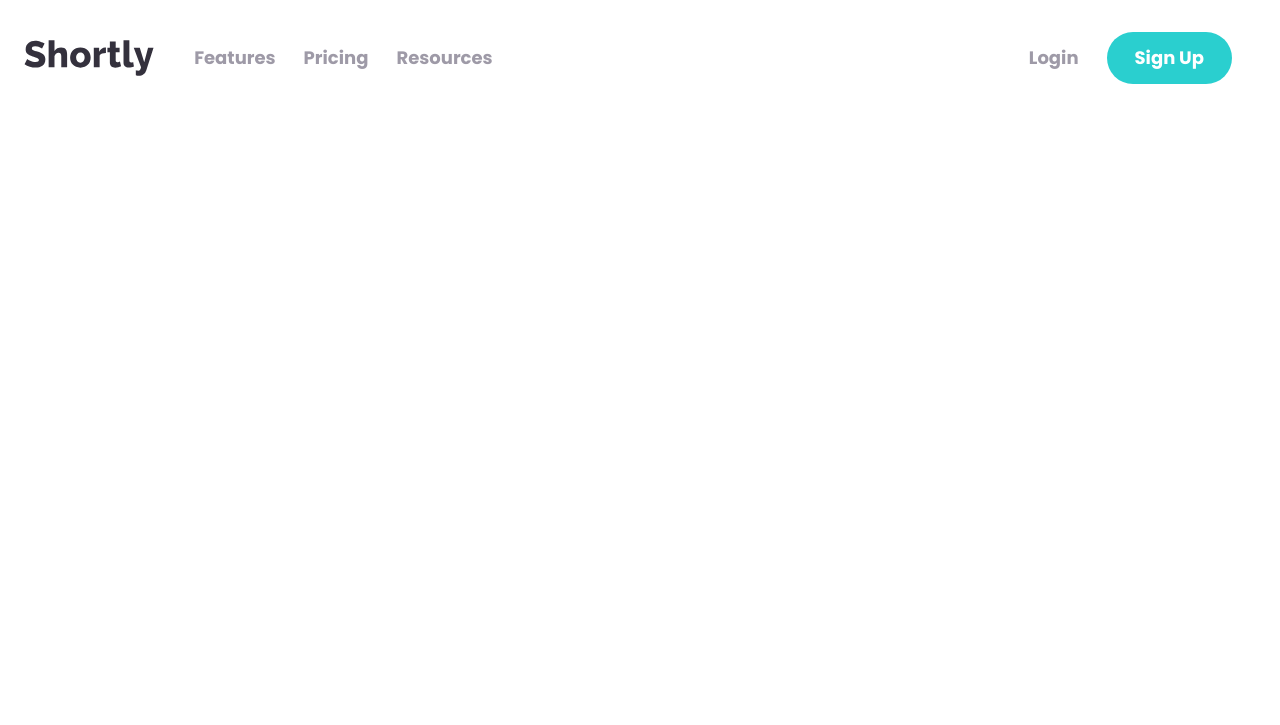
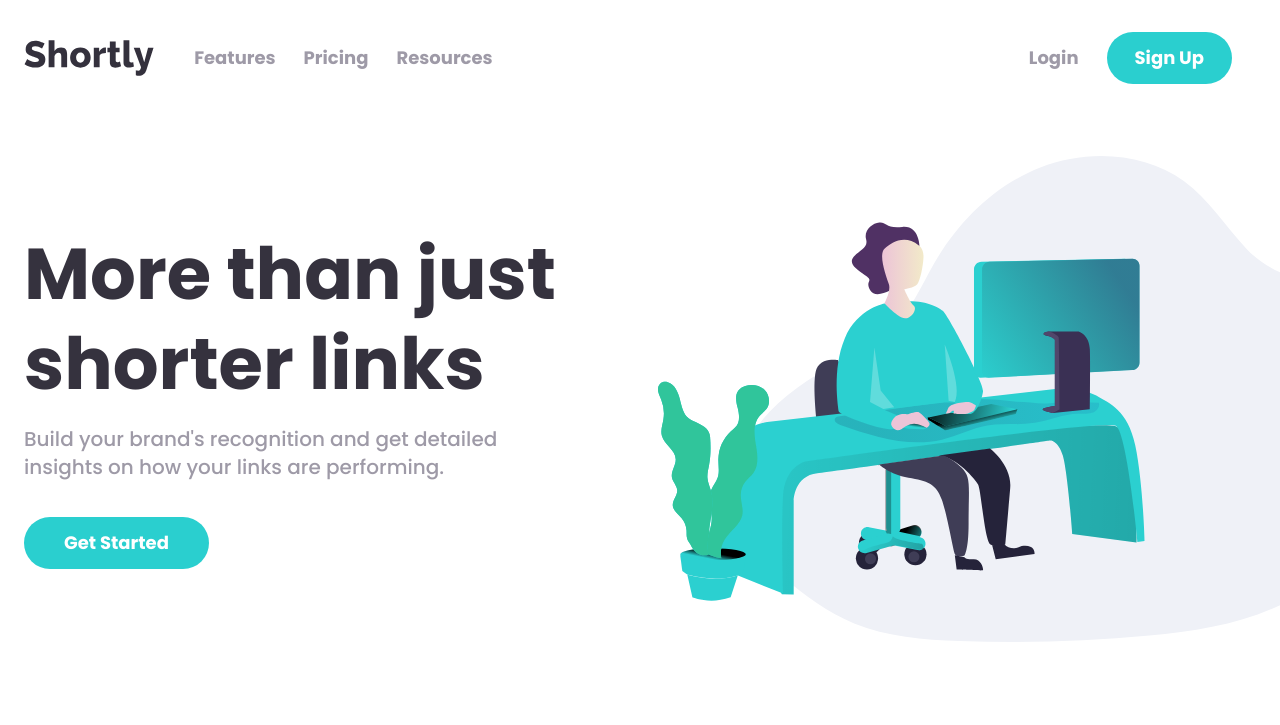
Before and after one commit to dragi-ns/url-shortening-api, a website built with Vite: page index.html in a window 1280 px wide. Built offline with nearby package versions, Linux system fonts and the light colour scheme.

Commit message:
Add hero

```diff
--- a/index.html
+++ b/index.html
@@ -59,6 +59,32 @@
         </button>
       </div>
     </header>
+    <main>
+      <section class="overflow-hidden pb-10 text-center lg:text-left">
+        <div
+          class="container flex flex-col-reverse lg:flex-row lg:items-center lg:py-10">
+          <div
+            class="lg:min-w-[45%] 2xl:min-w-[38%] lg:mr-16 xl:mr-20 2xl:mr-40">
+            <h2
+              class="text-4xl lg:text-5xl xl:text-7xl lg:leading-tight xl:leading-tight text-very-dark-blue font-bold mb-4">
+              More than just shorter links
+            </h2>
+            <p class="text-grayish-violet xl:text-xl mb-8 xl:mb-9">
+              Build your brand's recognition and get detailed insights on how
+              your links are performing.
+            </p>
+            <button
+              class="bg-cyan hover:bg-opacity-80 text-white font-bold rounded-full px-10 py-3 transition-colors">
+              Get Started
+            </button>
+          </div>
+          <img
+            class="max-w-[500px] lg:min-w-[60%] mx-auto mb-10 lg:mb-0"
+            src="./images/illustration-working.svg"
+            alt="" />
+        </div>
+      </section>
+    </main>
     <script type="module" src="./src/main.ts"></script>
   </body>
 </html>
```
Also changed, not shown: public/images/menu.svg (deleted).
